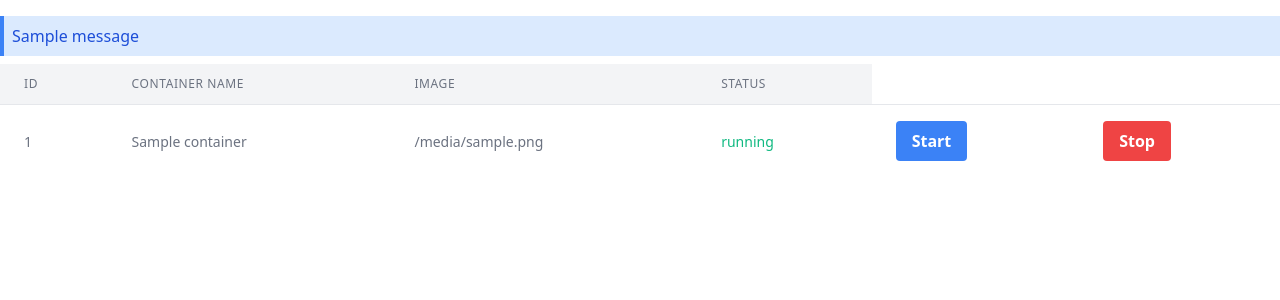
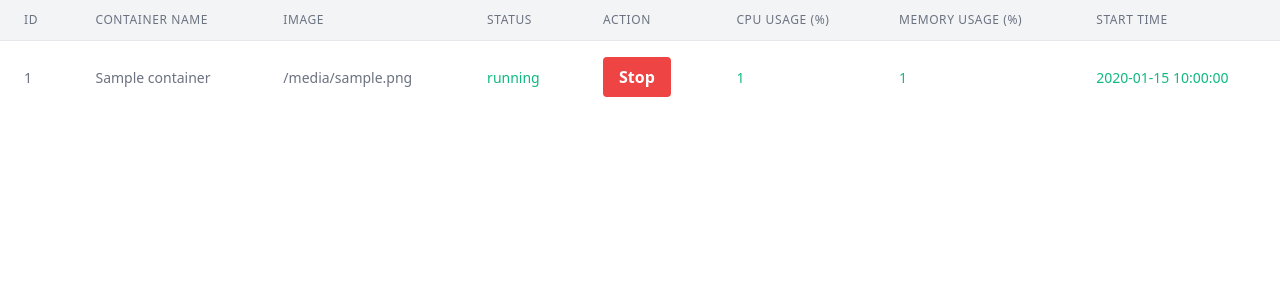
Before and after one commit to irfannm2/cloud-pbl2, a Flask app: template templates/containers.html in a window 1280 px wide. Shown: the top 300 px of the page. Run offline with Flask 3, Linux system fonts and the light colour scheme; the template is opened without the code that fills it: most values are stand-ins (such as "Sample title", 1, 10 or a date in 2020); one stand-in notice (Sample message) is shown.

Commit message:
read the md

```diff
--- a/templates/containers.html
+++ b/templates/containers.html
@@ -3,23 +3,8 @@
 <head>
     <title>Container List</title>
     <link href="https://cdn.jsdelivr.net/npm/tailwindcss@2.2.16/dist/tailwind.min.css" rel="stylesheet">
-    <style>
-      .flashes li {
-          margin-bottom: 0.5rem;
-      }
-  </style>
 </head>
 <body>
-  <!-- Flash Messages -->
-  {% with messages = get_flashed_messages() %}
-  {% if messages %}
-      <ul class="flashes mt-4">
-          {% for message in messages %}
-              <li class="bg-blue-100 border-l-4 border-blue-500 text-blue-700 p-2">{{ message }}</li>
-          {% endfor %}
-      </ul>
-  {% endif %}
-{% endwith %}
     <table class="min-w-full divide-y divide-gray-200">
         <thead>
           <tr>
@@ -34,6 +19,18 @@
             </th>
             <th class="px-6 py-3 bg-gray-100 text-left text-xs leading-4 font-medium text-gray-500 uppercase tracking-wider">
               Status
+            </th>
+            <th class="px-6 py-3 bg-gray-100 text-left text-xs leading-4 font-medium text-gray-500 uppercase tracking-wider">
+              Action
+            </th>
+            <th class="px-6 py-3 bg-gray-100 text-left text-xs leading-4 font-medium text-gray-500 uppercase tracking-wider">
+                CPU Usage (%)
+            </th>
+            <th class="px-6 py-3 bg-gray-100 text-left text-xs leading-4 font-medium text-gray-500 uppercase tracking-wider">
+                Memory Usage (%)
+            </th>
+            <th class="px-6 py-3 bg-gray-100 text-left text-xs leading-4 font-medium text-gray-500 uppercase tracking-wider">
+              Start Time
           </th>
           </tr>
         </thead>
@@ -54,6 +51,7 @@
               <span class="text-sm leading-5 text-green-500">{{ container.status }}</span>
             </td>
 
+            {% if container.status != 'running' %}
               <td class="px-6 py-4 whitespace-no-wrap">
                 <form action="/start_container" method="POST">
                     <input type="hidden" name="container_id" value="{{ container.container_id }}">
@@ -62,6 +60,7 @@
                     </button>
                 </form>
               </td>
+            {% else %}
               <td class="px-6 py-4 whitespace-no-wrap">
                   <form action="/stop_container" method="POST">
                       <input type="hidden" name="container_id" value="{{ container.container_id }}">
@@ -70,6 +69,20 @@
                       </button>
                   </form>
               </td>
+            {% endif %}
+
+            <td class="px-6 py-4 whitespace-no-wrap">
+              <span class="text-sm leading-5 text-green-500">{{ container.cpu_percent }}</span>
+            </td>
+
+            <td class="px-6 py-4 whitespace-no-wrap">
+              <span class="text-sm leading-5 text-green-500">{{ container.memory_percent }}</span>
+            </td>
+
+            <td class="px-6 py-4 whitespace-no-wrap">
+              <span class="text-sm leading-5 text-green-500">{{ container.start_time }}</span>
+            </td>
+
           </tr>
           {% endfor %}
           <!-- End of table rows -->
--- a/trial-1.py
+++ b/trial-1.py
@@ -3,6 +3,8 @@ import docker
 import docker.errors
 import os
 import secrets
+from datetime import datetime
+from dateutil import parser
 
 # Uncomment the line below to enable Docker Daemon TCP connection (without TLS)
 # Don't forget to configure the Docker Desktop settings
@@ -97,35 +99,70 @@ def list_images():
 @app.route('/list-containers', methods=['GET', 'POST'])
 def list_containers():
     containers = []
+    start_time = session.pop('start_time', None)  # Retrieve and remove start_time from the session
     for container in client.containers.list(all=True):
+        cpu_percent, memory_percent = get_container_stats(container)
         container_info = {
-            'container_id': container.id,
+            'container_id': container.short_id,
             'container_name': container.name,
             'image': container.image.tags[0] if container.image.tags else '',
             'status': container.status,
+            'cpu_percent': cpu_percent if container.status == 'running' else None,
+            'memory_percent': memory_percent if container.status == 'running' else None,
+            'start_time': start_time if container.id == session.get('container_id') else None
         }
         containers.append(container_info)
     return render_template('containers.html', containers=containers)
 
+def get_container_stats(container):
+    cpu_percent = None
+    memory_percent = None
+
+    if container.status == 'running':
+        try:
+            stats = container.stats(stream=False)
+            cpu_stats = stats['cpu_stats']
+            precpu_stats = stats['precpu_stats']
+
+            cpu_delta = cpu_stats['cpu_usage']['total_usage'] - precpu_stats['cpu_usage']['total_usage']
+            system_cpu_delta = cpu_stats['system_cpu_usage'] - precpu_stats['system_cpu_usage']
+            number_cpus = len(cpu_stats['cpu_usage']['percpu_usage']) or cpu_stats['online_cpus']
+
+            cpu_percent = round((cpu_delta / system_cpu_delta) * number_cpus * 100.0, 3)
+
+            memory_stats = stats['memory_stats']
+            used_memory = memory_stats['usage'] - memory_stats['stats']['cache']
+            available_memory = memory_stats['limit']
+            memory_percent = round((used_memory / available_memory) * 100.0, 3)
+        except docker.errors.APIError as e:
+            print('Error retrieving container stats:', str(e))
+
+    return cpu_percent, memory_percent
+
+
+
+
 @app.route('/start_container', methods=['POST'])
 def start_container():
     try:
-            container_id = request.form.get('container_id')
-            if container_id is None:
-                return 'Error: Container ID is missing'
-            session['container_id'] = container_id
+        container_id = request.form.get('container_id')
+        if container_id is None:
+            return 'Error: Container ID is missing'
 
-            # Find the container based on the ID
-            container = client.containers.get(container_id)
+        # Find the container based on the ID
+        container = client.containers.get(container_id)
 
-            # Start the container
-            container.start()
+        # Record the start time
+        start_time = datetime.now().isoformat()
 
-            # Flash a success message
-            flash('Container started successfully!', 'success')
+        # Start the container
+        container.start()
 
-            # Redirect back to the current page
-            return redirect(request.referrer)
+        # Store the start time in the session for the specific container
+        session['start_time'] = {container_id: start_time}
+
+        # Redirect back to the current page
+        return redirect(request.referrer)
 
     except docker.errors.NotFound as e:
         return 'Error: Container not found'
@@ -147,9 +184,6 @@ def stop_container():
             # Start the container
             container.stop()
 
-            # Flash a success message
-            flash('Container stopped successfully!', 'success')
-
             # Redirect back to the current page
             return redirect(request.referrer)
 
```
Also changed, not shown: templates/start.html (deleted, +0 -55 lines), README.md. Lines whose indentation alone changed are shown as unchanged.
